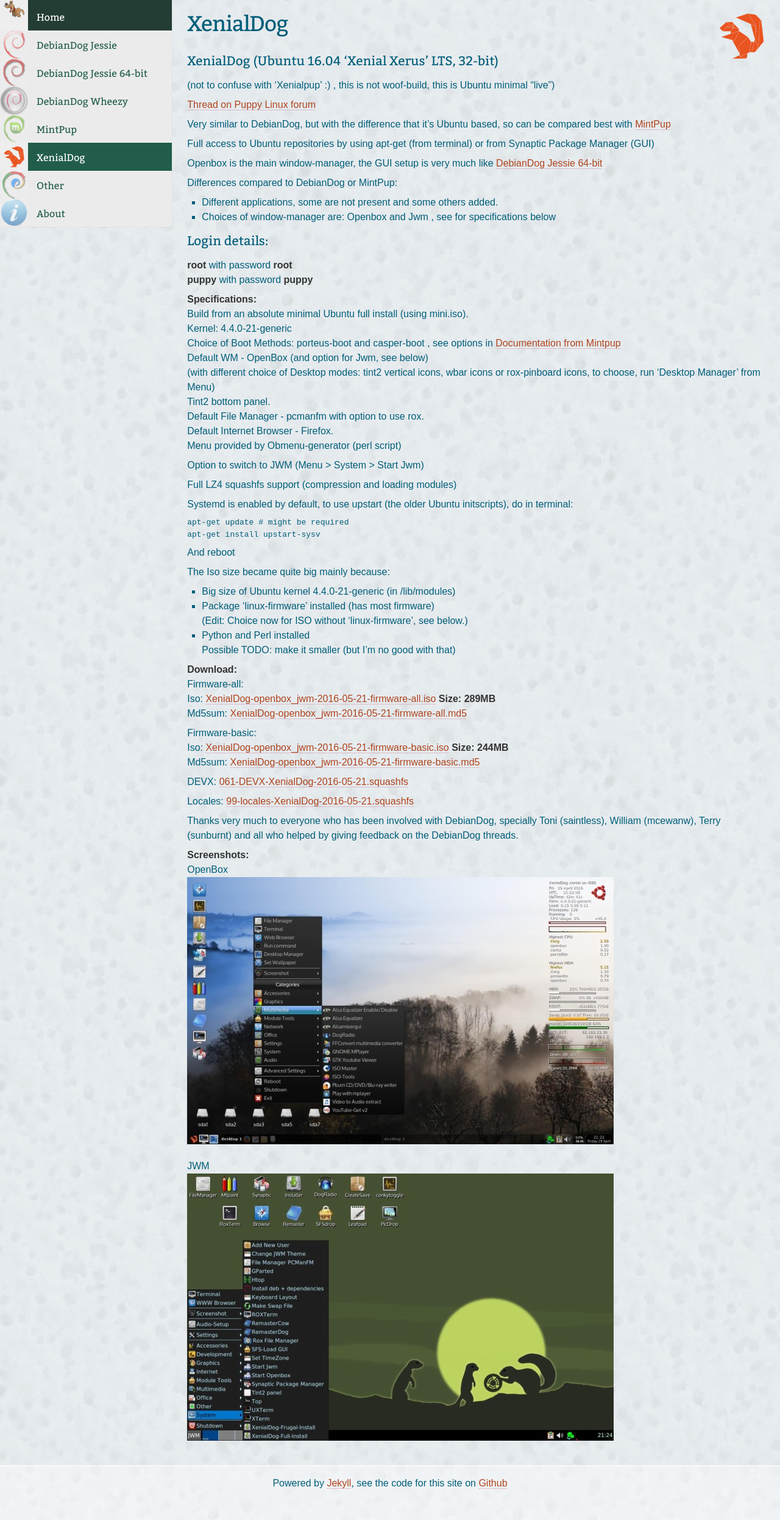
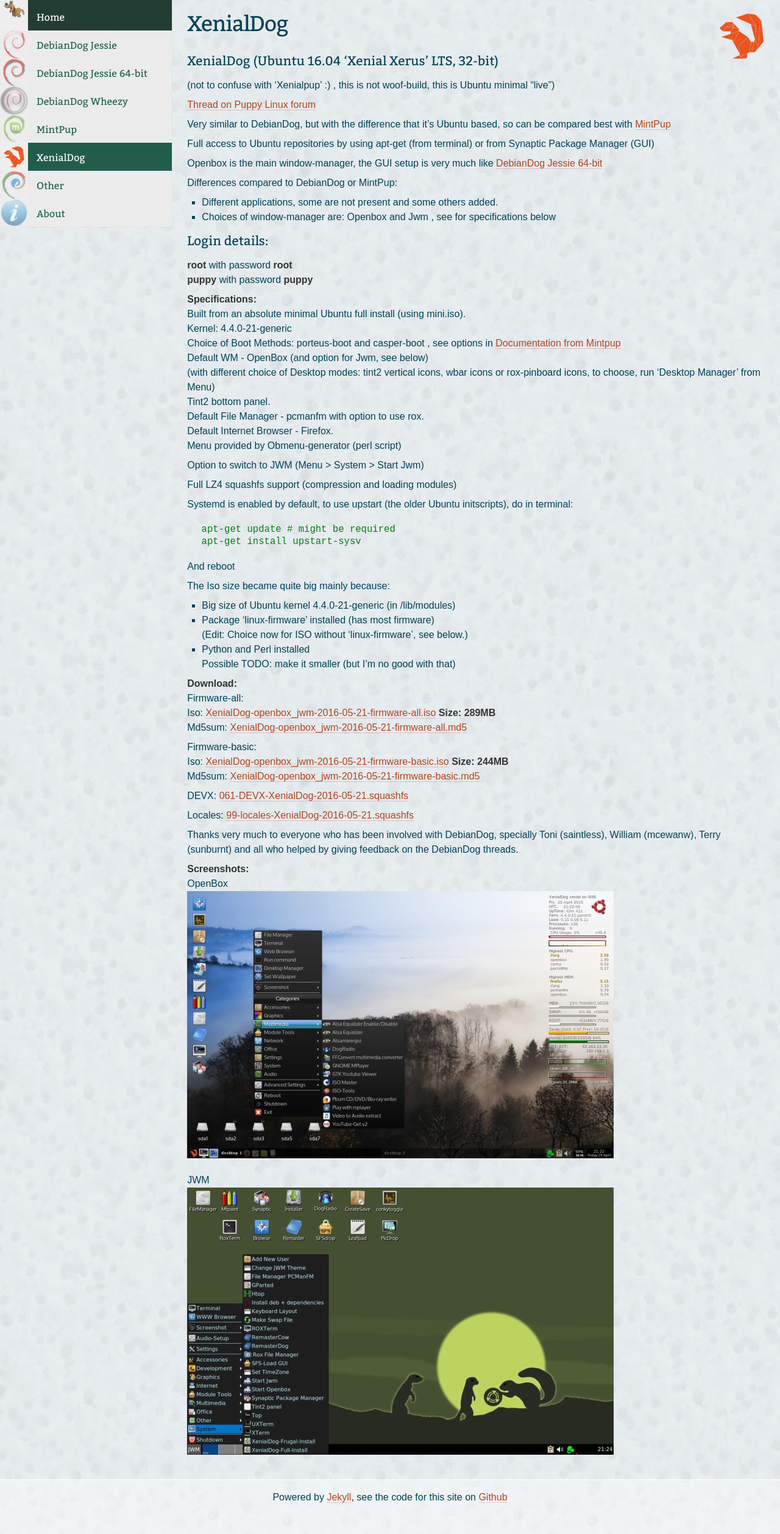
Before and after one commit to DebianDog/doglinux, a Jekyll site: the page built from zz05xenialdog.md, in a window 1280 px wide. Shown: the whole page at 61% size. Built offline with Jekyll 4.4.1, drawn with Linux system fonts in a browser that asks for light colours; before the commit the page ends 2492 px from its top, so only the background shows below that.

Commit message:
Some typos fixed and changed colors a bit, e.g. green font-color code block

```diff
--- a/css/main.css
+++ b/css/main.css
@@ -31,7 +31,7 @@ audio, video, canvas {
     }
 
 body {
-	color: #005E79;
+	color: #004155;
 	font-family: sans-serif;
 	font-weight: 400;
 	font-size: 1em; /* 16px */
@@ -81,7 +81,7 @@ section article > h1 {
     }
 
 h4 {
-	color: #005E79;
+	color: #004155;
 	font-weight: 400;
 	font-size: 1.125em; /* 18px */
 	line-height: 1.3334; /* 24px */
@@ -109,7 +109,16 @@ h6 {
    -webkit-font-smoothing: antialiased;
     }
 
-p, pre, blockquote, ul, ol, dl, figure, figcaption, table, fieldset, details {
+pre {
+	color: #008211;
+	font-size: 1.2em;
+	line-height: 1.3; /* 24px */
+	margin: 1.2em 0; /* 8px 0 */
+	margin-left: 1.5em; /* 24px */
+	padding: 30;
+    }
+
+p, blockquote, ul, ol, dl, figure, figcaption, table, fieldset, details {
 	font-size: 1em; /* 16px */
 	line-height: 1.5; /* 24px */
 	margin: 0.5em 0; /* 8px 0 */
@@ -411,7 +420,7 @@ main .img-wrapper {
 .grid li a:hover h2,
 .grid li a:focus h2,
 .grid li a:active h2 {
-	color: #005E79;
+	color: #004155;
     }
 
 
@@ -487,7 +496,7 @@ main .img-wrapper {
 .nav-primary li a:hover,
 .nav-primary li a:focus,
 .nav-primary li a:active {
-	color: #005E79;
+	color: #004155;
     }
 
 .nav-primary li a:hover,
--- a/zz05xenialdog.md
+++ b/zz05xenialdog.md
@@ -24,7 +24,7 @@ Differences compared to DebianDog or MintPup:
 **puppy** with password **puppy**
 
 **Specifications:**
-Build from an absolute minimal Ubuntu full install (using mini.iso).
+Built from an absolute minimal Ubuntu full install (using mini.iso).
 Kernel: 4.4.0-21-generic
 Choice of Boot Methods: porteus-boot and casper-boot , see options in [Documentation from Mintpup](https://github.com/MintPup/MintPup-Trusty/wiki/Boot-methods)
 Default WM - OpenBox (and option for Jwm, see below)
```
Also changed, not shown: index.md (+4 -1 lines), zz02debiandog64.md (+1 -1 lines), css/2usvcxi.png (deleted), css/snow-layer.png (deleted), css/wheezye.png (deleted).
